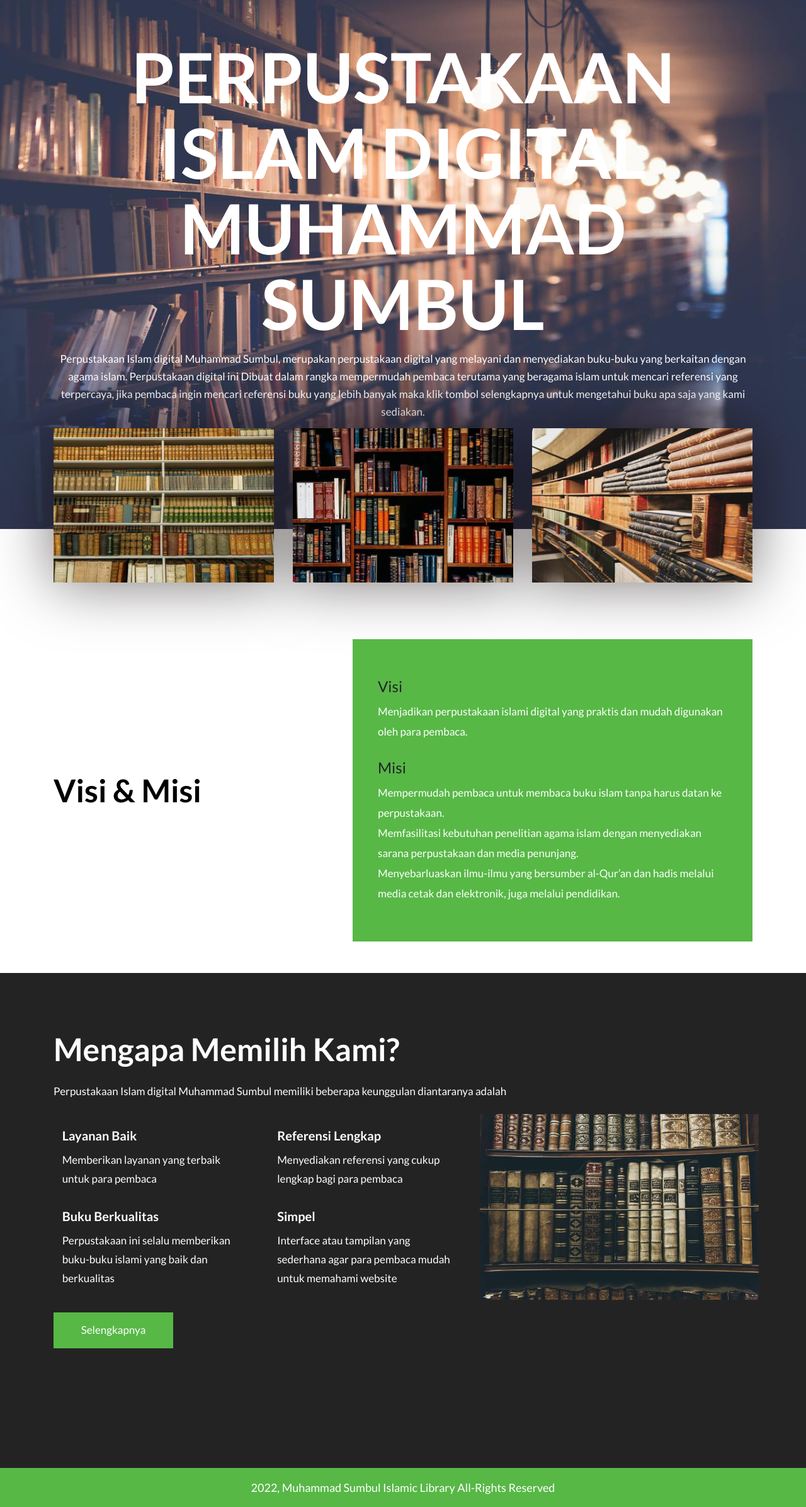
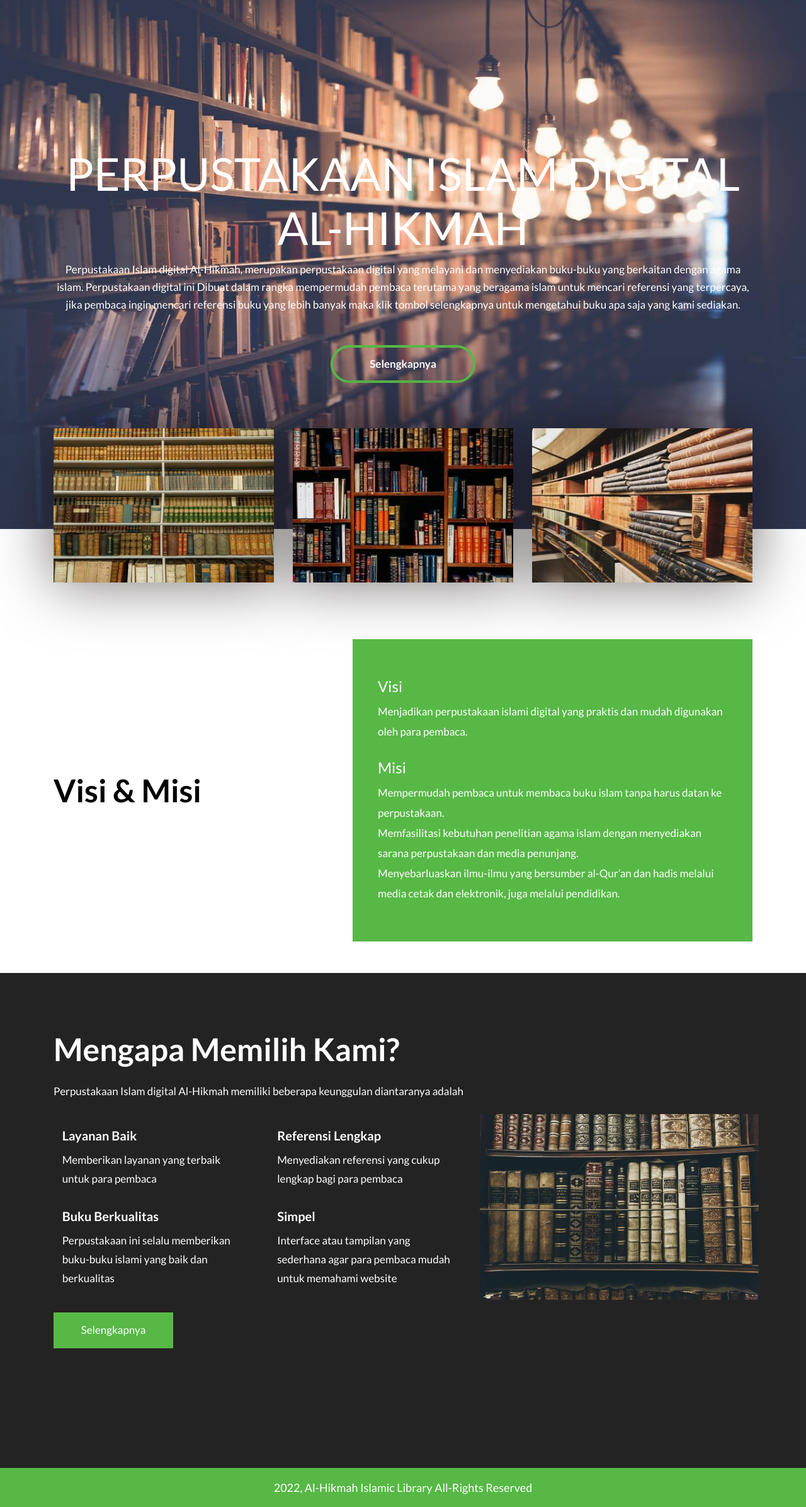
Before and after one commit to pocongman/perpustakaan-islam, a Django app: page / in a window 1280 px wide. Shown: the part 122-2515 px from the top of the page at 63% size. Run offline with Django 4.2, Linux system fonts and the light colour scheme; some libraries are stand-ins or nearby versions.

Commit message:
update books

```diff
--- a/static/front/css/perpus.css
+++ b/static/front/css/books.css
@@ -56,7 +56,17 @@ a {
 }
 
 h1,
-h2,
+h2 {
+     letter-spacing: 0;
+     font-weight: normal;
+     position: relative;
+     padding: 0 0 10px 0;
+     font-weight: normal;
+     line-height: normal;
+     color: #fff;
+     margin: 0
+}
+
 h3,
 h4,
 h5 {
--- a/templates/front/base.html
+++ b/templates/front/base.html
@@ -17,7 +17,7 @@
       <!-- bootstrap css -->
       <link rel="stylesheet" href="{% static 'front/css/bootstrap.min.css' %}">
       <!-- style css -->
-      <link rel="stylesheet" href="{% static 'front/css/perpus.css' %}">
+      <link rel="stylesheet" href="{% static 'front/css/books.css' %}">
       <!-- Responsive-->
       <link rel="stylesheet" href="{% static 'front/css/responsive.css' %}">
       <!-- fevicon -->
@@ -89,7 +89,7 @@
         <div class="container">
            <div class="row">
               <div class="col-md-12">
-                 <p>2022, Muhammad Sumbul Islamic Library All-Rights Reserved</p>
+                 <p>2022, Al-Hikmah Islamic Library All-Rights Reserved</p>
               </div>
            </div>
         </div>
--- a/templates/front/home.html
+++ b/templates/front/home.html
@@ -8,8 +8,8 @@
        <div class="row">
           <div class="col-md-12 ">
              <div class="text-bg">
-                <h1>PERPUSTAKAAN ISLAM DIGITAL MUHAMMAD SUMBUL</h1>
-                <p>Perpustakaan Islam digital Muhammad Sumbul, merupakan perpustakaan digital yang melayani dan menyediakan buku-buku yang berkaitan dengan agama islam. Perpustakaan digital ini Dibuat dalam rangka mempermudah pembaca terutama yang beragama islam untuk mencari referensi yang terpercaya, jika pembaca ingin mencari referensi buku yang lebih banyak maka klik tombol selengkapnya untuk mengetahui buku apa saja yang kami sediakan.</p>
+                <h2>PERPUSTAKAAN ISLAM DIGITAL AL-HIKMAH</h2>
+                <p>Perpustakaan Islam digital Al-Hikmah, merupakan perpustakaan digital yang melayani dan menyediakan buku-buku yang berkaitan dengan agama islam. Perpustakaan digital ini Dibuat dalam rangka mempermudah pembaca terutama yang beragama islam untuk mencari referensi yang terpercaya, jika pembaca ingin mencari referensi buku yang lebih banyak maka klik tombol selengkapnya untuk mengetahui buku apa saja yang kami sediakan.</p>
                 <a href="{% url 'books' %}">Selengkapnya</a>
              </div>
           </div>
@@ -73,7 +73,7 @@
           <div class="col-md-8">
              <div class="titlepage">
                 <h2>Mengapa Memilih Kami? </h2>
-                <p>Perpustakaan Islam digital Muhammad Sumbul memiliki beberapa keunggulan diantaranya adalah</p>
+                <p>Perpustakaan Islam digital Al-Hikmah memiliki beberapa keunggulan diantaranya adalah</p>
              </div>
           </div>
        </div>
```
